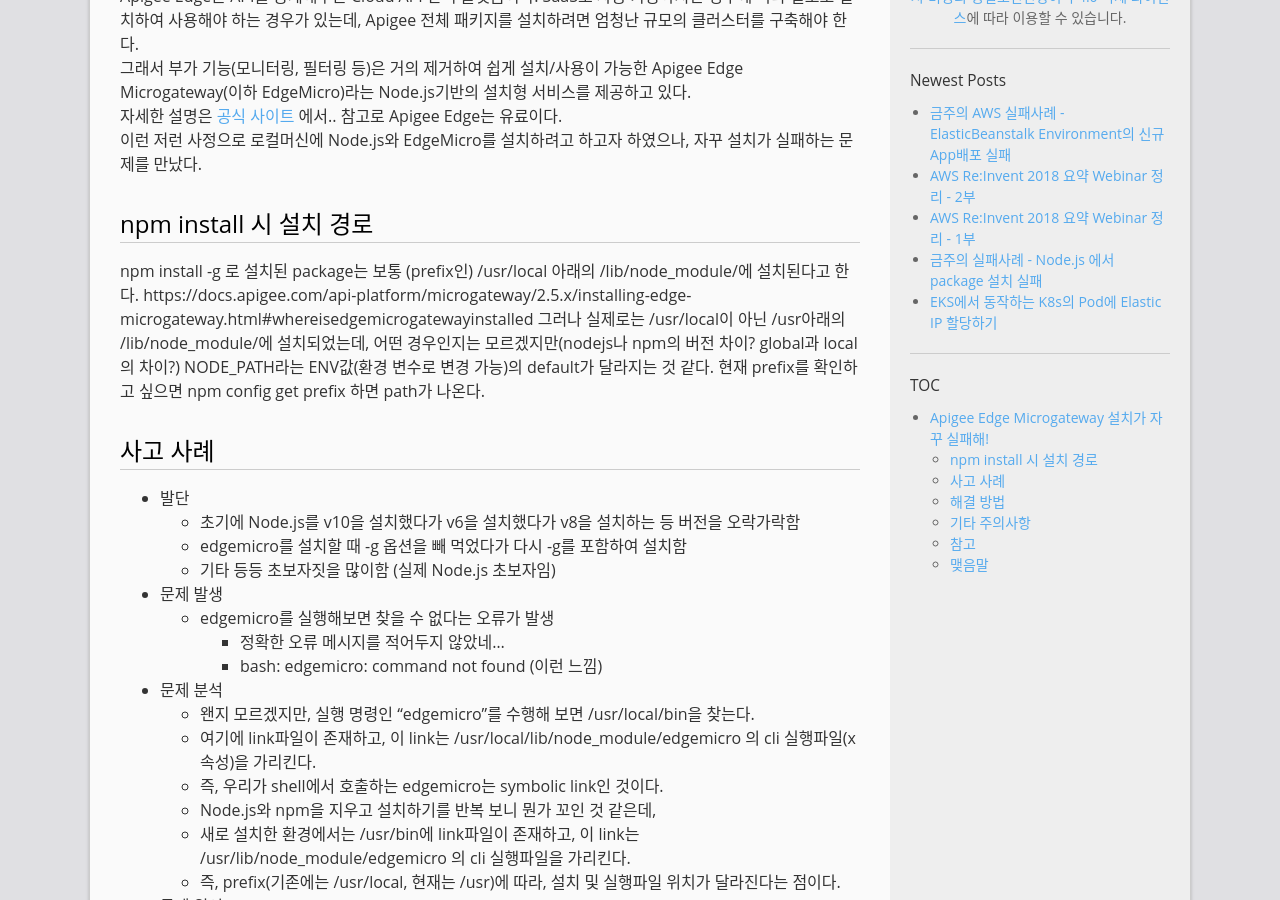
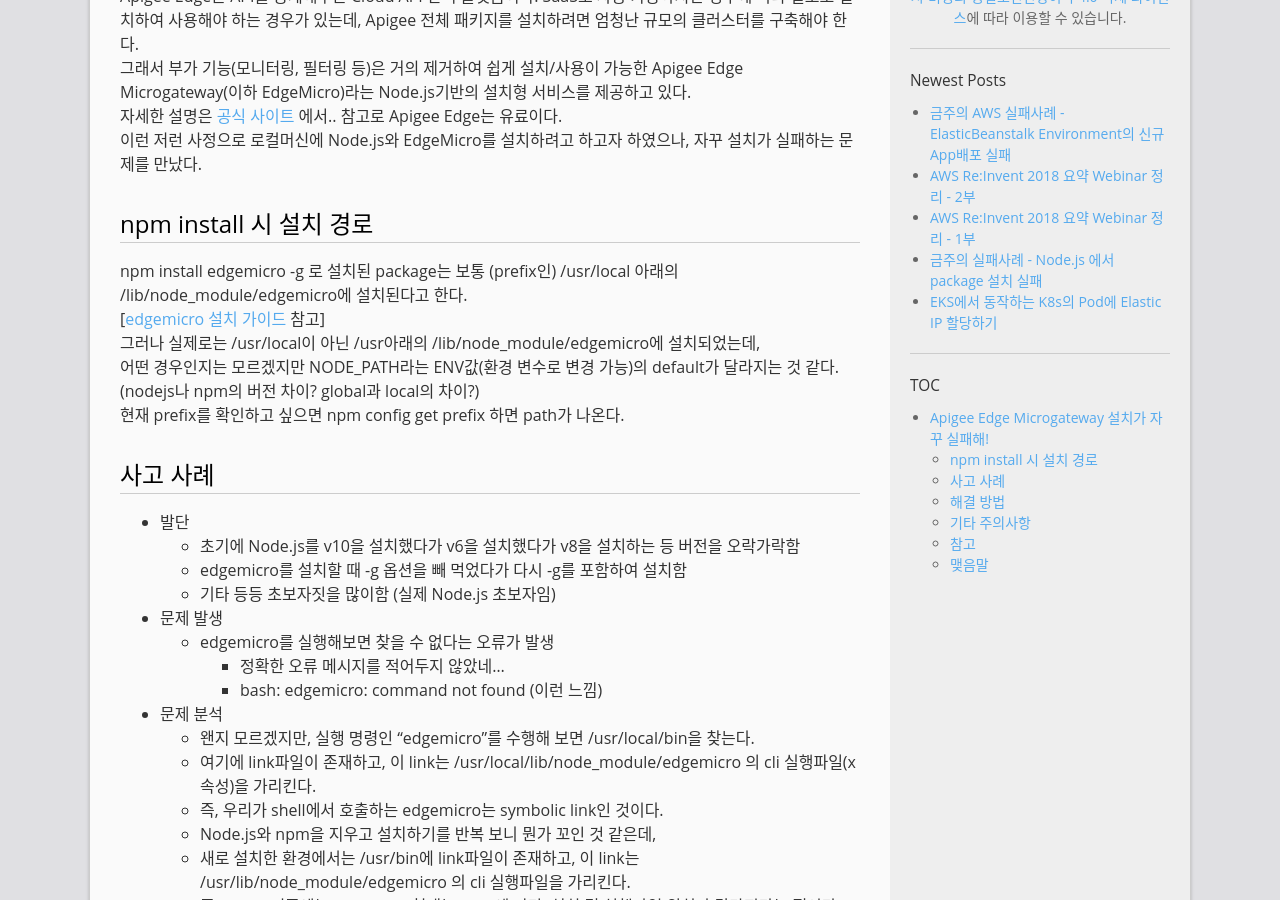
Before and after one commit to mystria/mystria.github.io, a Jekyll site: the page built from _posts/2018-11-22-fail-case-nodejs-npm-install-package.md, in a window 1280 px wide and 900 px high, scrolled down 402 px. Built offline with Jekyll 4.4.1, drawn with Linux system fonts in a browser that asks for light colours; comment, search, counter and statistics services are not loaded.

Commit message:
fix some text and space

```diff
--- a/_posts/2018-11-22-fail-case-nodejs-npm-install-package.md
+++ b/_posts/2018-11-22-fail-case-nodejs-npm-install-package.md
@@ -13,10 +13,11 @@
 이런 저런 사정으로 로컬머신에 Node.js와 EdgeMicro를 설치하려고 하고자 하였으나, 자꾸 설치가 실패하는 문제를 만났다.
 
 ## npm install 시 설치 경로
-npm install <package> -g 로 설치된 package는 보통 (prefix인) /usr/local 아래의 /lib/node_module/<package>에 설치된다고 한다.
-https://docs.apigee.com/api-platform/microgateway/2.5.x/installing-edge-microgateway.html#whereisedgemicrogatewayinstalled
-그러나 실제로는 /usr/local이 아닌 /usr아래의 /lib/node_module/<package>에 설치되었는데,
-어떤 경우인지는 모르겠지만(nodejs나 npm의 버전 차이? global과 local의 차이?) NODE_PATH라는 ENV값(환경 변수로 변경 가능)의 default가 달라지는 것 같다.
+npm install edgemicro -g 로 설치된 package는 보통 (prefix인) /usr/local 아래의 /lib/node_module/edgemicro에 설치된다고 한다.
+[[edgemicro 설치 가이드](https://docs.apigee.com/api-platform/microgateway/2.5.x/installing-edge-microgateway.html#whereisedgemicrogatewayinstalled) 참고]
+그러나 실제로는 /usr/local이 아닌 /usr아래의 /lib/node_module/edgemicro에 설치되었는데,
+어떤 경우인지는 모르겠지만 NODE_PATH라는 ENV값(환경 변수로 변경 가능)의 default가 달라지는 것 같다.
+(nodejs나 npm의 버전 차이? global과 local의 차이?)
 현재 prefix를 확인하고 싶으면 npm config get prefix 하면 path가 나온다.
 
 ## 사고 사례
```
